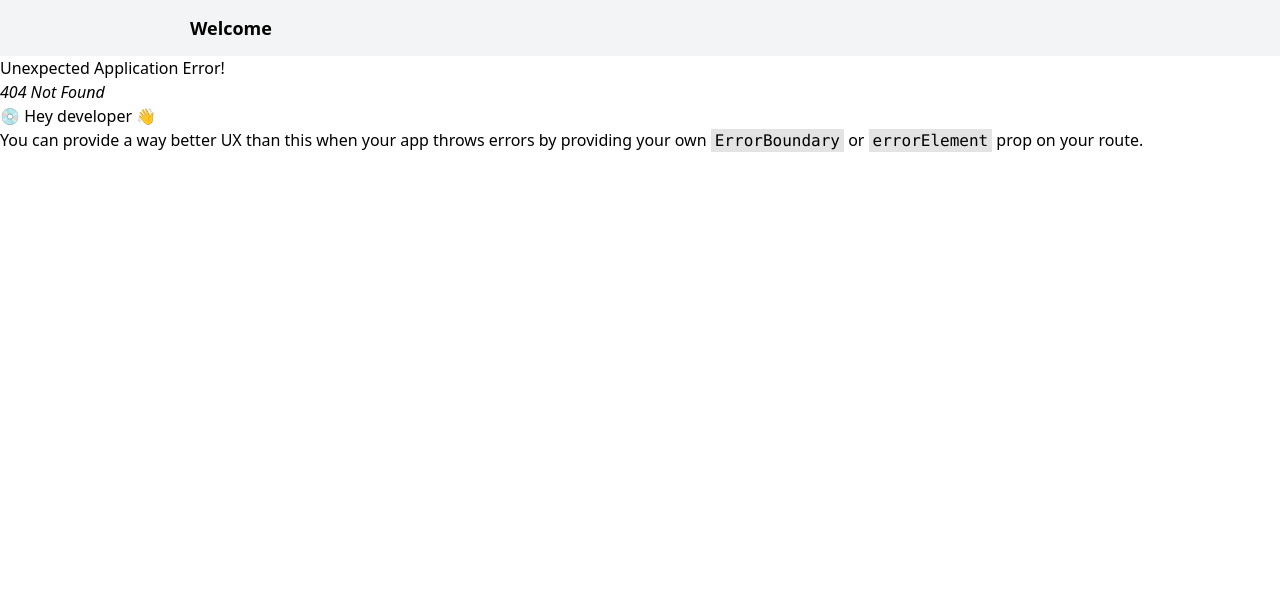
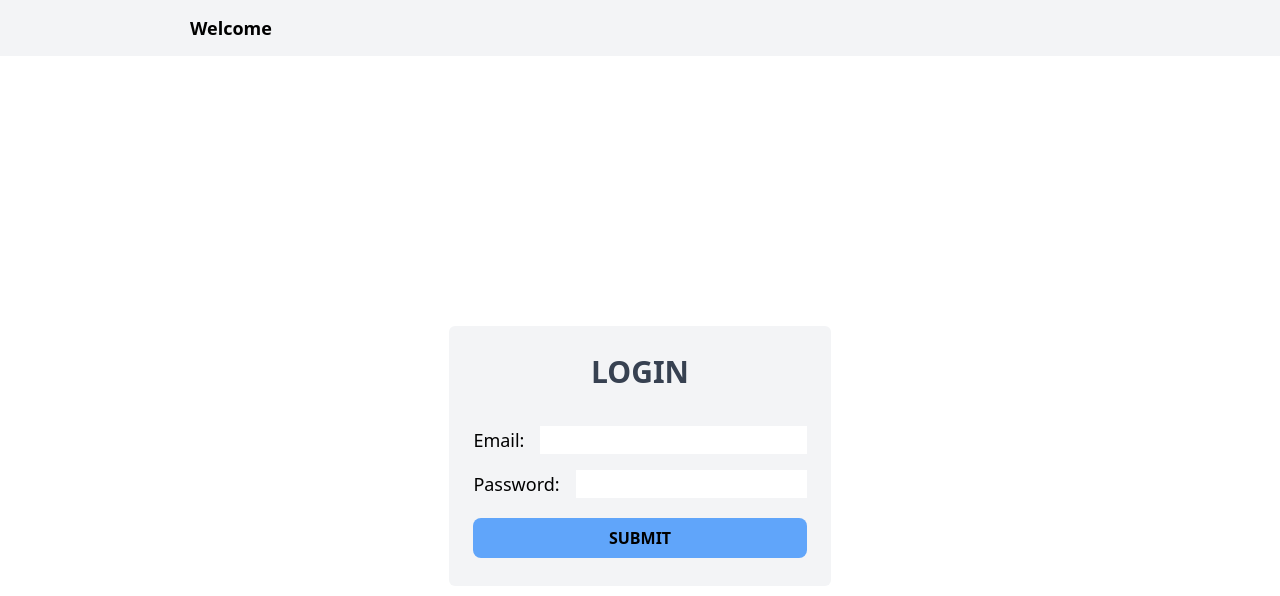
Before and after one commit to dgox16/react_laravel, a React (Vite) app in the folder frontend/: page /products in a window 1280 px wide. Before the commit this address had no page. Shown: the top 596 px of the page. Built offline with nearby package versions, Linux system fonts and the light colour scheme.

Commit message:
Ahora se implementa un layout para todas las paginas

```diff
--- a/frontend/src/components/Navbar.jsx
+++ b/frontend/src/components/Navbar.jsx
@@ -1,7 +1,9 @@
 import {useAuthStore} from "../store/auth.js";
 import {logoutRequest} from "../services/authRequests.js";
+import {useNavigate} from "react-router-dom";
 
 export const Navbar = () => {
+    const navigate = useNavigate();
     const {
         user,
         logout
@@ -11,11 +13,12 @@ export const Navbar = () => {
         const res = await logoutRequest()
         if (res.status) {
             logout()
+            navigate('/login')
         }
     }
 
     return (
-        <div className="h-14 bg-gray-100 flex items-center justify-center">
+        <nav className="h-14 bg-gray-100 flex items-center justify-center">
             <div className="w-[900px]">
                 <div className="flex justify-between items-center">
                     <div className="text-lg font-bold">
@@ -31,6 +34,6 @@ export const Navbar = () => {
                     )}
                 </div>
             </div>
-        </div>
+        </nav>
     )
 }
--- /dev/null
+++ b/frontend/src/layouts/PageLayout.jsx
@@ -0,0 +1,8 @@
+import {Navbar} from "../components/Navbar.jsx";
+
+export const PageLayout = ({children}) => {
+    return <>
+        <Navbar/>
+        <main>{children}</main>
+    </>;
+}
--- a/frontend/src/main.jsx
+++ b/frontend/src/main.jsx
@@ -3,7 +3,6 @@ import {createBrowserRouter, RouterProvider} from 'react-router-dom'
 import './index.css'
 import {Register} from "./pages/Register.jsx";
 import {Login} from "./pages/Login.jsx";
-import {Navbar} from "./components/Navbar.jsx";
 
 const router = createBrowserRouter([
     {
@@ -14,13 +13,14 @@ const router = createBrowserRouter([
         path: "/login",
         element: <Login/>,
     },
+    {
+        path: "/products",
+        element: <Login/>,
+    },
 ]);
 
 createRoot(document.getElementById('root')).render(
     <>
-        <nav>
-            <Navbar/>
-        </nav>
         <main>
             <RouterProvider router={router}/>
         </main>
--- a/frontend/src/pages/Login.jsx
+++ b/frontend/src/pages/Login.jsx
@@ -1,9 +1,12 @@
 import {useState} from "react";
 import {getCsrfToken, loginRequest} from "../services/authRequests.js";
 import {useAuthStore} from "../store/auth.js";
+import {PageLayout} from "../layouts/PageLayout.jsx";
+import {useNavigate} from "react-router-dom";
 
 
 export const Login = () => {
+    const navigate = useNavigate();
     const {
         setUser,
     } = useAuthStore();
@@ -28,6 +31,7 @@ export const Login = () => {
             if (res.status) {
                 const {name, email, id} = res.data;
                 setUser({id, name, email});
+                navigate('/products')
             }
         } catch (error) {
             console.log(error.response.data.message)
@@ -35,6 +39,7 @@ export const Login = () => {
     }
 
     return (
+        <PageLayout>
             <div className="flex justify-center items-center h-screen">
                 <div className="text-center w-fit rounded-md bg-gray-100 py-7 px-6 flex justify-center flex-col">
                     <h1 className="text-3xl font-bold text-gray-700 mb-5 uppercase">Login</h1>
@@ -61,5 +66,6 @@ export const Login = () => {
                     </form>
                 </div>
             </div>
+        </PageLayout>
     )
 }
--- a/frontend/src/pages/Register.jsx
+++ b/frontend/src/pages/Register.jsx
@@ -1,5 +1,6 @@
 import {useState} from "react";
 import {registerRequest} from "../services/authRequests.js";
+import {PageLayout} from "../layouts/PageLayout.jsx";
 
 
 export const Register = () => {
@@ -26,6 +27,7 @@ export const Register = () => {
     }
 
     return (
+        <PageLayout>
             <div className="flex justify-center items-center h-screen">
                 <div className="text-center w-fit rounded-md bg-gray-100 py-7 px-6 flex justify-center flex-col">
                     <h1 className="text-3xl font-bold text-gray-700 mb-5 uppercase">Register</h1>
@@ -60,5 +62,6 @@ export const Register = () => {
                     </form>
                 </div>
             </div>
+        </PageLayout>
     )
 }
```
Lines whose indentation alone changed are shown as unchanged.
